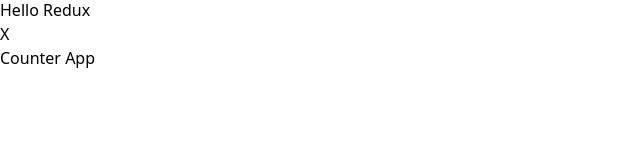
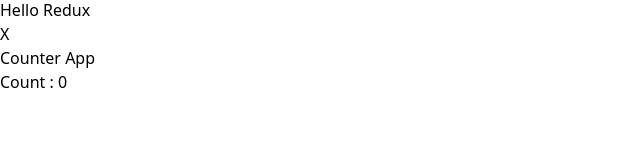
Before and after one commit to tonmoy3673/redux-todo, a React (Vite) app: page / in a window 1280 px wide. Shown: the part 122-282 px from the top of the page, without its empty margins (0-640 px from the left). Built offline with nearby package versions, Linux system fonts and the light colour scheme.

Commit message:
:bulb: display counter and set reducer

```diff
--- a/src/Component/Pages/Counter.jsx
+++ b/src/Component/Pages/Counter.jsx
@@ -1,9 +1,16 @@
+import { useSelector } from "react-redux";
+
 const Counter = () => {
+    const counter = useSelector(state=>state.counter);
+    console.log(counter);
   return (
     <div>
-      <h2 className="text-xl text-gray-600 font-semibold py-5 mt-5 text-center">
+      <h2 className="text-xl text-gray-600 font-semibold py-5 text-center">
         Counter App
       </h2>
+      <div className="text-center text-lg text-gray-500">
+       Count : <span className="font-bold">{counter.count}</span>
+      </div>
     </div>
   );
 };
--- /dev/null
+++ b/src/Component/Reducers/CounterSlice.js
@@ -0,0 +1,21 @@
+import { createSlice } from "@reduxjs/toolkit";
+
+const initialState ={
+    count:0
+}
+
+export const CounterSlice = createSlice({
+    name:'counter',
+    initialState,
+    reducers:{
+        addCount : (state,action)=>{
+            state.count+=action.payload;
+
+
+        }
+    }
+
+});
+
+export const {addCount} = CounterSlice.actions;
+export default CounterSlice.reducer;
--- a/src/Store/Store.js
+++ b/src/Store/Store.js
@@ -1,8 +1,10 @@
 import { configureStore } from "@reduxjs/toolkit";
+import { CounterSlice } from "../Component/Reducers/CounterSlice";
 import { TodoSlice } from "../Component/Reducers/TodoSlice";
 
 export const store = configureStore({
     reducer: {
         todos: TodoSlice.reducer,
+        counter:CounterSlice.reducer
     },
 })
```
